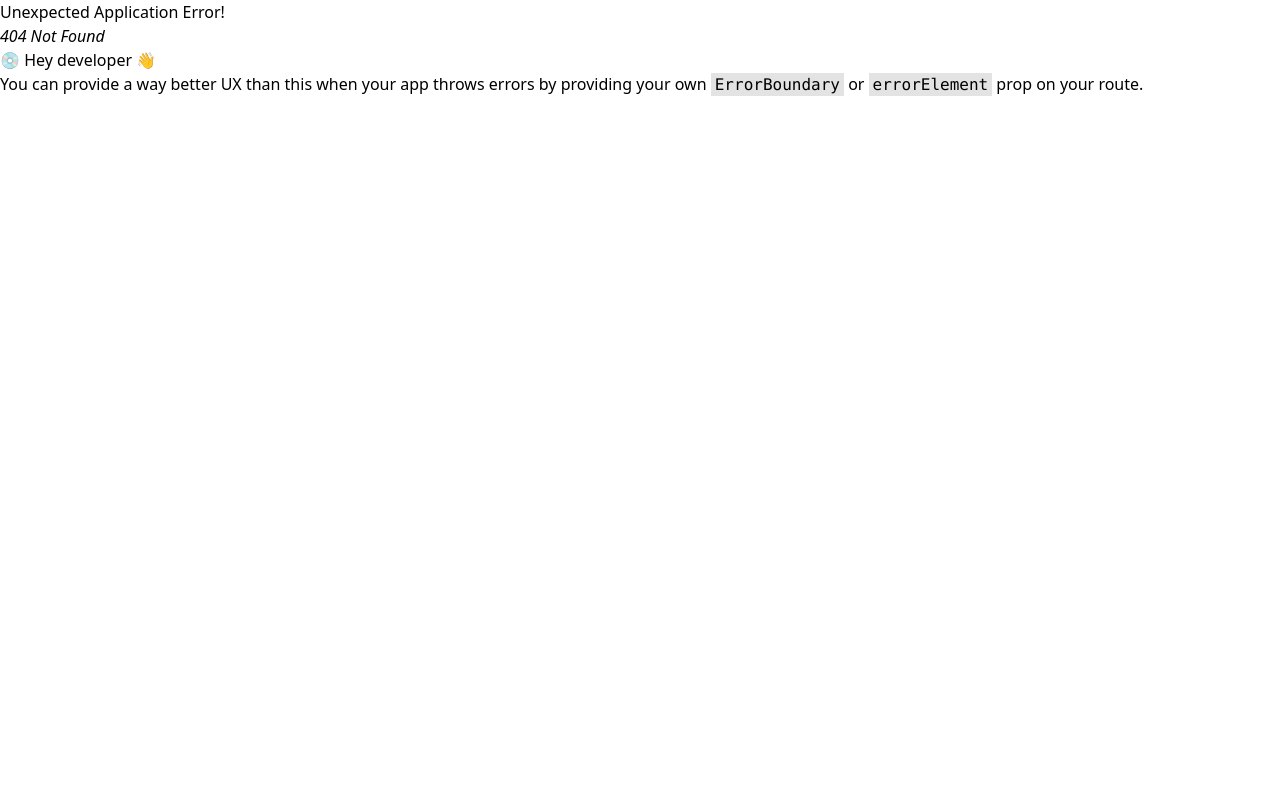
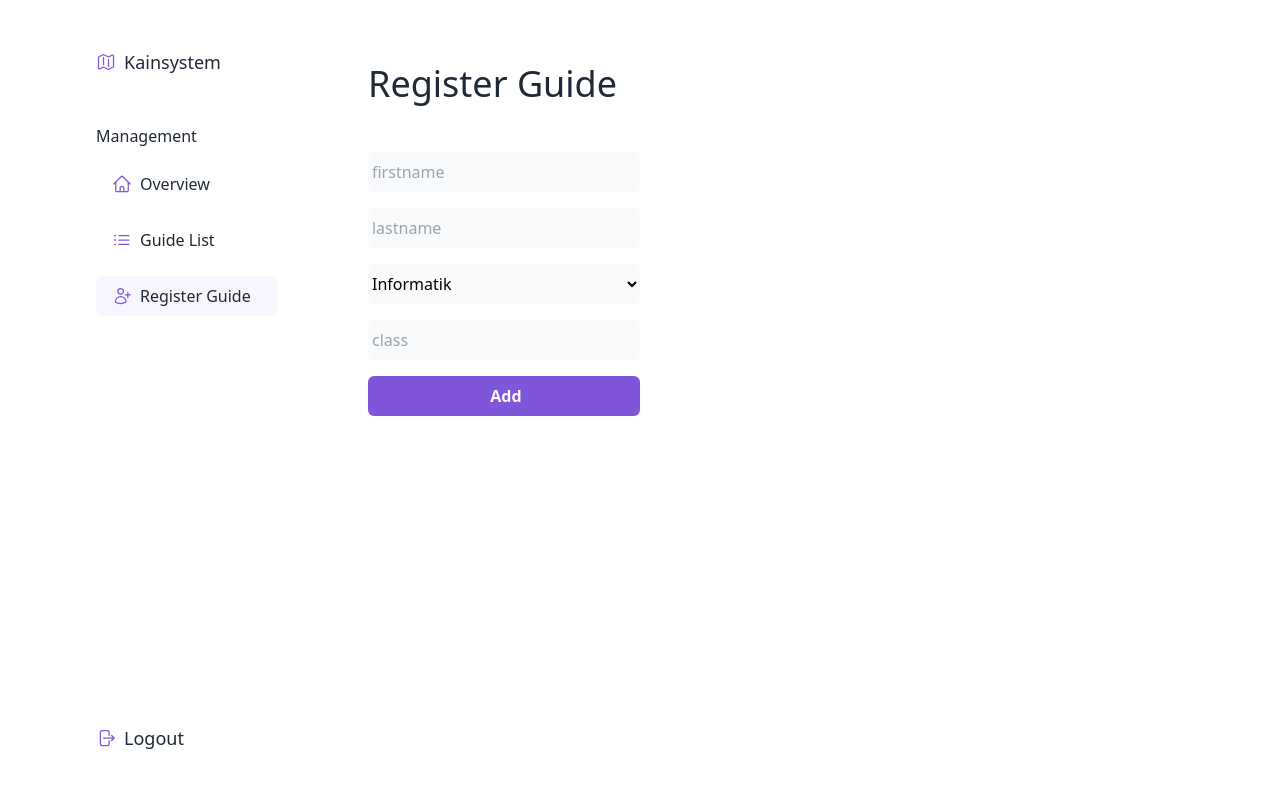
Before and after one commit to Jauki/KainGuides, a React (Create React App) app in the folder frontend/kainguides/: page /register in a window 1280 px wide. Before the commit this address had no page. Shown: the top 788 px of the page. Built offline with nearby package versions, Linux system fonts and the light colour scheme.

Commit message:
added: add guide page

```diff
--- a/frontend/kainguides/src/common/Navbar.tsx
+++ b/frontend/kainguides/src/common/Navbar.tsx
@@ -2,7 +2,7 @@ import React from "react"
 import {MapIcon, HomeIcon, ListBulletIcon, UserPlusIcon, ArrowRightOnRectangleIcon} from "@heroicons/react/24/outline"
 import NavbarItem from "./NavbarItem";
 
-const Navbar = () => {
+const Navbar = ({selected} : {selected: number}) => {
     return(
         <div className=" w-full h-full py-12 flex flex-col text-gray-800">
             <div className="font-medium text-lg flex items-center">
@@ -12,9 +12,9 @@ const Navbar = () => {
             <div className="w-full my-12">
                 <div className="font-medium">Management</div>
                 <div className="flex flex-col gap-4 py-4">
-                    <NavbarItem Icon={<HomeIcon />} name={"Overview"} route={"/dashboard"}/>
-                    <NavbarItem Icon={<ListBulletIcon />} name={"Guide List"} route={"/guidelist"}/>
-                    <NavbarItem Icon={<UserPlusIcon />} name={"Register Guide"} route={"/register"}/>
+                    <NavbarItem Icon={<HomeIcon />} name={"Overview"} route={"/dashboard"} isSelected={(selected==1)}/>
+                    <NavbarItem Icon={<ListBulletIcon />} name={"Guide List"} route={"/guidelist"} isSelected={(selected==2)}/>
+                    <NavbarItem Icon={<UserPlusIcon />} name={"Register Guide"} route={"/register"} isSelected={selected==3}/>
                 </div>
             </div>
             <div className="mt-auto">
--- a/frontend/kainguides/src/common/NavbarItem.tsx
+++ b/frontend/kainguides/src/common/NavbarItem.tsx
@@ -5,13 +5,17 @@ import { Link } from "react-router-dom";
 type NavbarItemProps = {
     Icon : any, // Gibt wies aussieht keinen Type für heroicons
     name : string,
-    route : string
+    route : string,
+    isSelected: boolean
 }
 
-const NavbarItem = ({Icon, name, route} : NavbarItemProps) => {
+const NavbarItem = ({Icon, name, route, isSelected} : NavbarItemProps) => {
+
+    const selectedStyle = {background: '#F9F5FF'}
+
     return(
         <Link to={route}>
-            <div className="flex items-center p-2 bg-primary50 rounded-lg">
+            <div className="flex items-center p-2 rounded-lg" style={isSelected ? selectedStyle : {}}>
                 <div className="h-5 w-5 mx-2 text-primary">{Icon}</div>
                 <div>{name}</div>
             </div>
--- a/frontend/kainguides/src/index.css
+++ b/frontend/kainguides/src/index.css
@@ -9,4 +9,7 @@
   body{
     @apply overflow-x-hidden
   }
+  input{
+    @apply bg-gray-50 rounded-md h-10 outline-none indent-1
+  }
 }
--- a/frontend/kainguides/src/pages/dashboard/Dashboard.tsx
+++ b/frontend/kainguides/src/pages/dashboard/Dashboard.tsx
@@ -6,7 +6,7 @@ const Dashboard = () => {
     return(
         <div className="w-screen h-screen grid grid-cols-12 px-24">
             <div className="col-span-2">
-                <Navbar />
+                <Navbar selected={1}/>
             </div>
             <div className="col-start-4 col-span-9 py-16">
                 <Stats />
--- a/frontend/kainguides/src/pages/guidelist/GuideList.tsx
+++ b/frontend/kainguides/src/pages/guidelist/GuideList.tsx
@@ -44,9 +44,9 @@ const GuideList = () => {
     return(
         <div className="w-screen h-screen grid grid-cols-12 px-24">
             <div className="col-span-2">
-                <Navbar />
+                <Navbar selected={2} />
             </div>
-            <div className="col-start-4 col-span-9 py-16 bg-slate-100 h-full flex flex-col gap-12">
+            <div className="col-start-4 col-span-9 py-16 h-full flex flex-col gap-12">
                 <Header headline={"Guide List"} />
                 <div className="w-full">
                     <div className="w-full grid grid-cols-12 font-bold my-4">
--- /dev/null
+++ b/frontend/kainguides/src/pages/registerGuide/RegisterGuide.tsx
@@ -0,0 +1,42 @@
+import React from "react";
+import { DepartmentEnum } from "../../common/departments";
+import Header from "../../common/Header";
+import Navbar from "../../common/Navbar";
+import { GuideType } from "../guidelist/GuideTypes";
+
+const RegisterGuide = () => {
+
+    const addNewGuide = (e: React.FormEvent<HTMLFormElement>) => {
+        e.preventDefault();
+        const firstname : string = (e.currentTarget.elements.namedItem("inputFirstname") as HTMLInputElement).value
+        const lastname : string = (e.currentTarget.elements.namedItem("inputLastname") as HTMLInputElement).value
+        const dept : DepartmentEnum = (e.currentTarget.elements.namedItem("selectDept") as HTMLInputElement).value as DepartmentEnum
+        const className : string = (e.currentTarget.elements.namedItem("inputClass") as HTMLInputElement).value
+        const grade : number = parseInt(className.substring(0,1));
+        const classLetter : string = className.substring(1);
+
+        const guide : GuideType = {isActive : false, firstname, lastname, dept}
+    }
+
+    return(
+        <div className="w-screen h-screen grid grid-cols-12 px-24">
+            <div className="col-span-2">
+                <Navbar selected={3} />
+            </div>
+            <div className="col-start-4 col-span-9 py-16 h-full flex flex-col gap-12">
+                <Header headline={"Register Guide"} />
+                <form className="flex flex-col w-1/3 gap-4" onSubmit={(e) => addNewGuide(e)}>
+                    <input type="text" placeholder="firstname" name="inputFirstname"/>
+                    <input type="text" placeholder="lastname" name="inputLastname"/>
+                    <select className="bg-gray-50 rounded-md h-10 outline-none" name="selectDept">
+                        {Object.keys(DepartmentEnum).map(dept => <option id={dept} value={dept}>{dept}</option>)}
+                    </select>
+                    <input type="text" placeholder="class" name="inputClass"/>
+                    <input type="submit" value="Add" className="bg-primary rounded-md h-10 outline-none text-neutral-50 font-bold"/>
+                </form>
+            </div>
+        </div>
+    )
+}
+
+export default RegisterGuide;
--- a/frontend/kainguides/src/routes.tsx
+++ b/frontend/kainguides/src/routes.tsx
@@ -5,6 +5,7 @@ import {
 import { DepartmentEnum } from "./common/departments";
 import Dashboard from "./pages/dashboard/Dashboard";
 import GuideList from "./pages/guidelist/GuideList";
+import RegisterGuide from "./pages/registerGuide/RegisterGuide";
 import Room from "./pages/rooms/Room";
 import UserProfilePage from "./pages/user/UserProfilePage";
 
@@ -27,6 +28,10 @@ export const router = createBrowserRouter([
     element: <GuideList />
   },
   {
+    path: "/register",
+    element: <RegisterGuide />
+  },
+  {
     path: "/rooms/bwm",
     element: <Room description={"BWM"} headline={DepartmentEnum.Informatik} color={"bg-informatik"} />
   },
```
